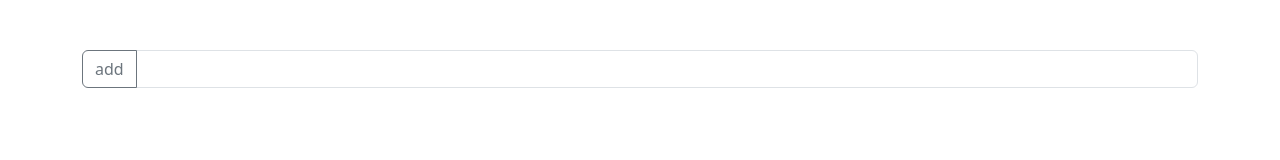
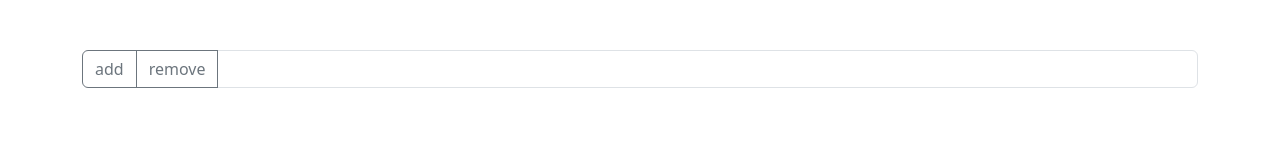
Before and after one commit to AbdulrhmanAbdul/adding-and-removing, a plain HTML site: page index.html in a window 1280 px wide. Drawn offline with nearby package versions, Linux system fonts and the light colour scheme.

Commit message:
Update index.html

```diff
--- a/index.html
+++ b/index.html
@@ -17,6 +17,7 @@
         <div class="row">
             <div class="input-group mb-3">
                 <button class="btn btn-outline-secondary" type="button" onclick="add()">add</button>
+                <button class="btn btn-outline-secondary" type="button" onclick="remove()">remove</button>
                 <input id="input" type="text" class="form-control" placeholder="" aria-label="Example text with two button addons">
             </div>
             <ol id="ol">
```
